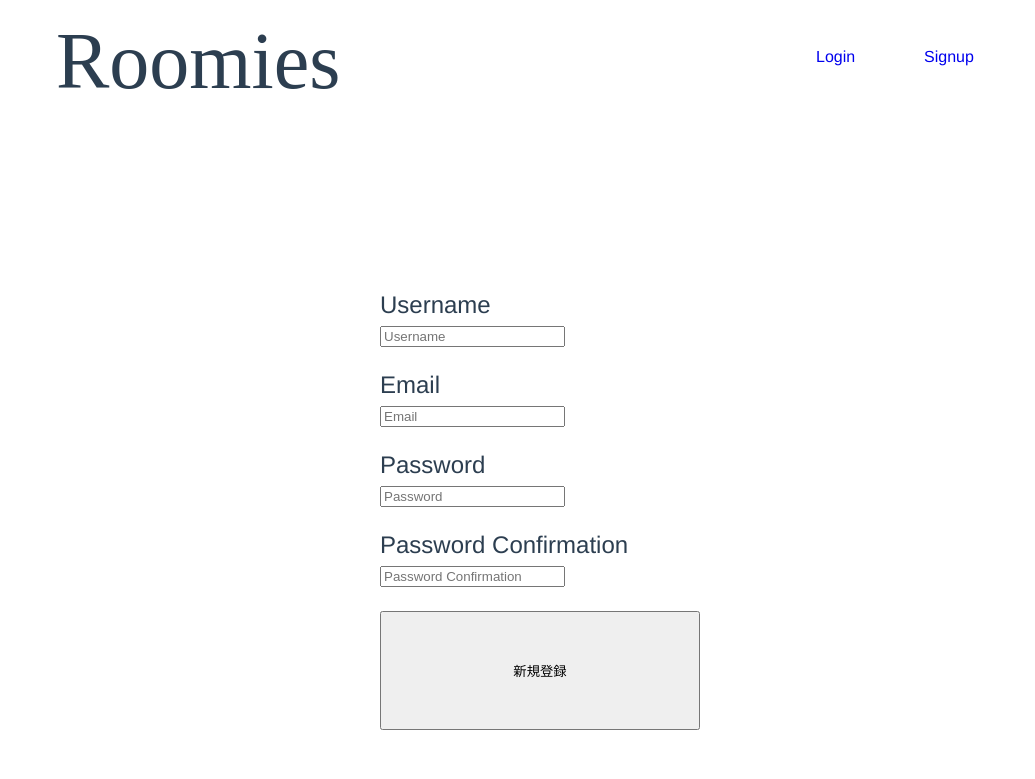
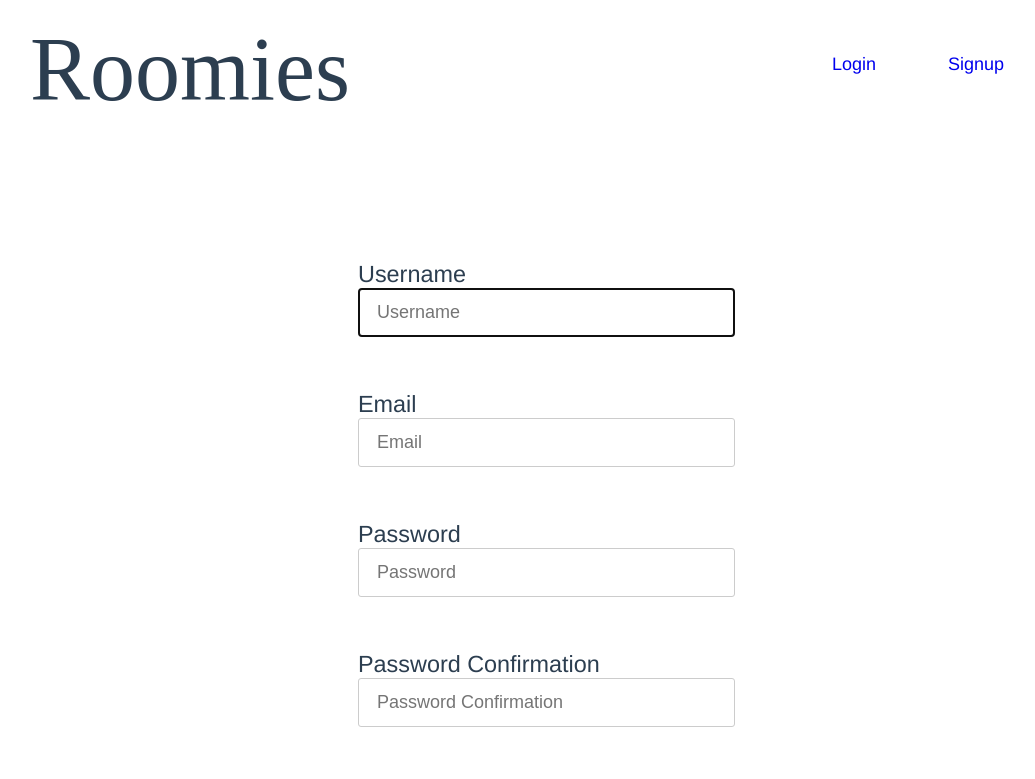
Before and after one commit to daiHash/roomies-frontend, a Vue app: page /register in a window 1280 px wide. Shown: the top 779 px of the page, without its empty margins (120-1155 px from the left). Built offline with nearby package versions, Linux system fonts and the light colour scheme.

Commit message:
Implement scss styling

```diff
--- a/src/App.vue
+++ b/src/App.vue
@@ -12,7 +12,7 @@ export default {
 }
 </script>
 
-<style lang="css">
+<style lang="scss">
   #app {
     font-family: 'Avenir', Helvetica, Arial, sans-serif;
     -webkit-font-smoothing: antialiased;
@@ -21,6 +21,7 @@ export default {
   }
 
   html, body {
+    font-size: 18px;
     margin: 0;
     padding: 0;
     text-rendering: optimizeLegibility;
--- a/src/components/Home.vue
+++ b/src/components/Home.vue
@@ -6,29 +6,18 @@
 
 <script>
 export default {
-  name: 'HelloWorld',
+  name: 'Home',
   data () {
     return {
-      msg: 'Welcome to Your Vue.js App'
+
     }
   }
 }
 </script>
 
 <!-- Add "scoped" attribute to limit CSS to this component only -->
-<style scoped>
+<style lang="scss" scoped>
 h1, h2 {
   font-weight: normal;
 }
-ul {
-  list-style-type: none;
-  padding: 0;
-}
-li {
-  display: inline-block;
-  margin: 0 10px;
-}
-a {
-  color: #42b983;
-}
 </style>
--- a/src/components/reusable/Footer.vue
+++ b/src/components/reusable/Footer.vue
@@ -9,14 +9,13 @@ export default {
 }
 </script>
 
-<style lang="css" scoped>
+<style lang="scss" scoped>
   footer {
     border-top: 1px solid rgba(204, 204, 204, 0.75);
     /* min-height: 10vh; */
     text-align: center;
-  }
-
-  h3 {
-    margin-top: 5rem;
+    h3 {
+      margin-top: 5rem;
+    }
   }
 </style>
--- a/src/components/reusable/Header.vue
+++ b/src/components/reusable/Header.vue
@@ -20,30 +20,26 @@ export default {
     display: grid;
     grid-template-columns: 1fr;
     justify-items: center;
-  }
-
     nav {
       margin: 0;
       display: grid;
       grid-template-columns: 3fr 1fr;
       justify-content: center;
-    width: 80vw;
-  }
-
+      width: 85vw;
       h2 {
         margin: 1rem 0 0 3rem;
-    align-items: start;
         font-size: 5rem;
         font-family: 'miraculous&christmas';
         font-weight: 200;
       }
-
       ul {
         display: grid;
         grid-template-columns: repeat(2, 1fr);
-  }
-
-  ul li {
+        li {
+          width: 100px;
           margin-top: 2rem;
         }
+      }
+    }
+  }
 </style>
--- a/src/components/user/Login.vue
+++ b/src/components/user/Login.vue
@@ -4,7 +4,7 @@
       <ul>
         <li>
           <label>Email</label> <br>
-          <input type="email" name="" placeholder="Email">
+          <input type="email" name="" placeholder="Email" autofocus>
         </li>
         <li>
           <label>Password</label> <br>
@@ -24,16 +24,17 @@ export default {
 }
 </script>
 
-<style lang="css" scoped>
+<style lang="scss" scoped>
   section {
     display: grid;
     grid-template-columns: 1fr;
     justify-items: center;
+    .login-form {
+      margin: 10rem 0;
+    }
   }
 
-  .login-form {
-    margin: 10rem 0;
-  }
+
 
   .form-btn {
 
--- a/src/components/user/Register.vue
+++ b/src/components/user/Register.vue
@@ -4,11 +4,11 @@
       <ul>
         <li>
           <label>Username</label> <br>
-          <input type="text" name="" placeholder="Username">
+          <input type="text" name="" placeholder="Username" autofocus>
         </li>
         <li>
           <label>Email</label> <br>
-          <input type="password" name="" placeholder="Email">
+          <input type="email" name="" placeholder="Email">
         </li>
         <li>
           <label>Password</label> <br>
@@ -31,30 +31,57 @@ export default {
 }
 </script>
 
-<style lang="css" scoped>
+<style lang="scss" scoped>
   section {
     display: grid;
     grid-template-columns: 1fr;
     justify-items: center;
+    .register-form {
+      margin: 5rem 0;
+      font-size: 1.3rem;
+      ul {
+        display: grid;
+        grid-template-columns: 1fr;
+        padding: 0;
+        li {
+          padding-left: 3rem;
+          margin: 1.5rem 0;
+          input {
+            width: 20rem;
+            height: 2.5rem;
+            padding-left: .7rem;
+            font-size: 1rem;
+            border: 1px solid #ccc;
+            border-radius: 3px;
+            background-color: #fff;
           }
-
-  .register-form {
-    margin: 10rem 0;
-    font-size: 1.5rem;
+          input::placeholder {
+            font-size: 1rem;
+            text-indent: .3rem;
           }
-
-  ul li {
-    margin: 1.5rem 0;
         }
-
         .btn-container {
           text-align: center;
+          .form-btn {
+            width: 21rem;
+            height: 3rem;
+            border-radius: 25px;
           }
-
-  .form-btn {
-    width: 20rem;
-    padding: 3rem 0;
+          .form-btn[type=button]:focus {
+            outline: 0;
+          }
+        }
+      }
+    }
   }
 
 
+
+
+
+
+
+
+
+
 </style>
```
Lines whose indentation alone changed are shown as unchanged.
